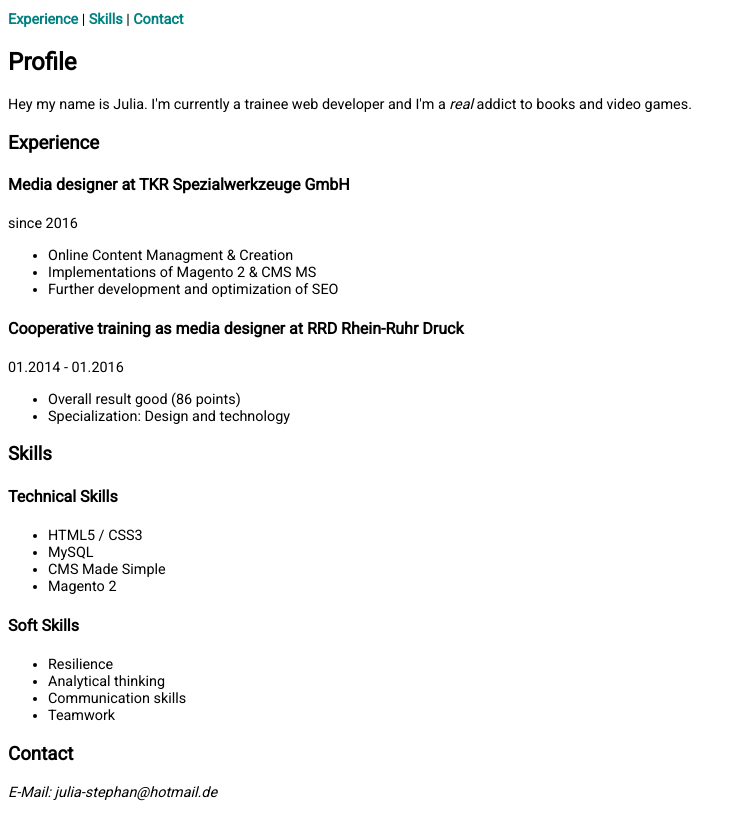
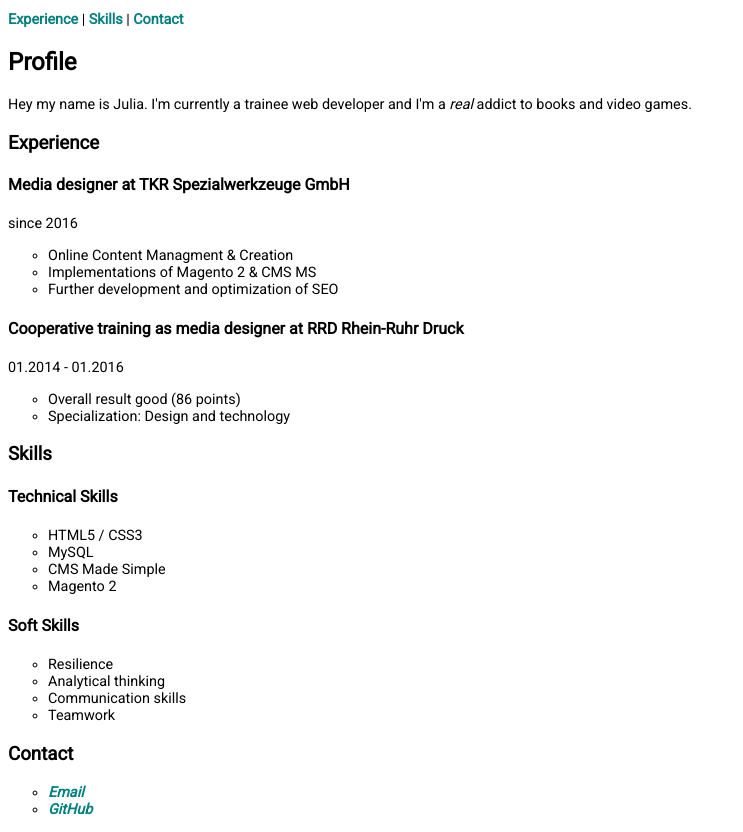
Before and after one commit to jstephan087/html-start, a plain HTML site: page index.html in a window 1280 px wide. Shown: the part 101-933 px from the top of the page, without its empty margins (0-743 px from the left). Drawn offline with Linux system fonts and the light colour scheme.

Commit message:
added lists

```diff
--- a/index.html
+++ b/index.html
@@ -23,6 +23,10 @@
             text-decoration: none;
             color: teal;
             font-weight: bold;
+        }
+
+        ul {
+            list-style: circle;
         }
     </style>
 </head>
@@ -95,7 +99,10 @@
         <article id="contact">
             <h3>Contact</h3>
             <address>
-                <p>E-Mail: julia-stephan@hotmail.de</p>
+                <ul>
+                    <li><a href="mailto:julia-stephan@hotmail.de">Email</a></li>
+                    <li><a href="https://github.com/jstephan087" target="_blank">GitHub</a></li>
+                </ul>
             </address>
         </article>
     </main>
```
